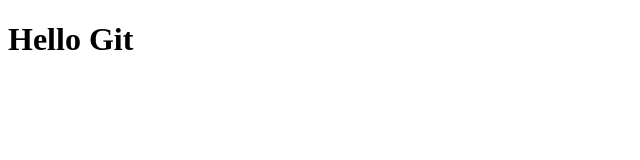
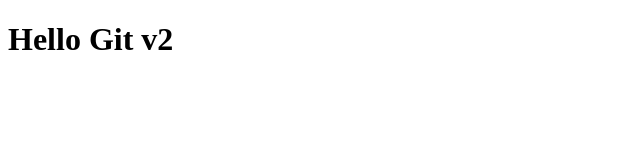
Before and after one commit to nezamk/bash, a plain HTML site: page index.html in a window 1280 px wide. Shown: the full height of the page, 0-640 px from the left. Drawn offline with Linux system fonts and the light colour scheme.

Commit message:
Update index.html

```diff
--- a/index.html
+++ b/index.html
@@ -7,6 +7,6 @@
     <title>Document</title>
 </head>
 <body>
-     <h1>Hello Git</h1>
+     <h1>Hello Git v2</h1>
 </body>
 </html>
```
